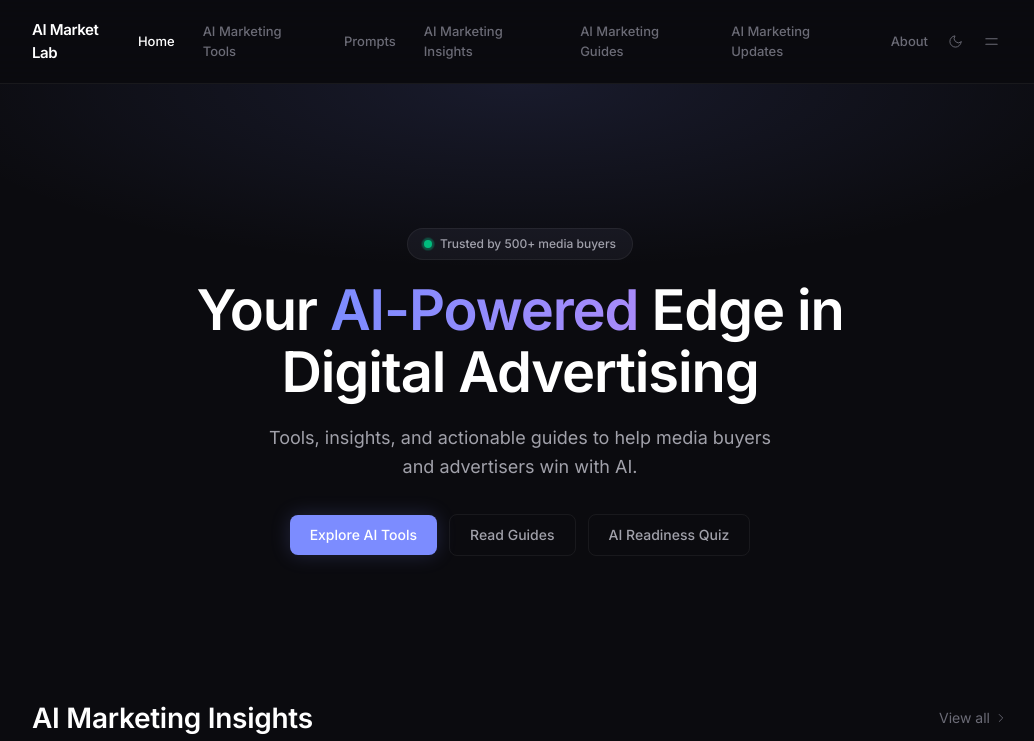
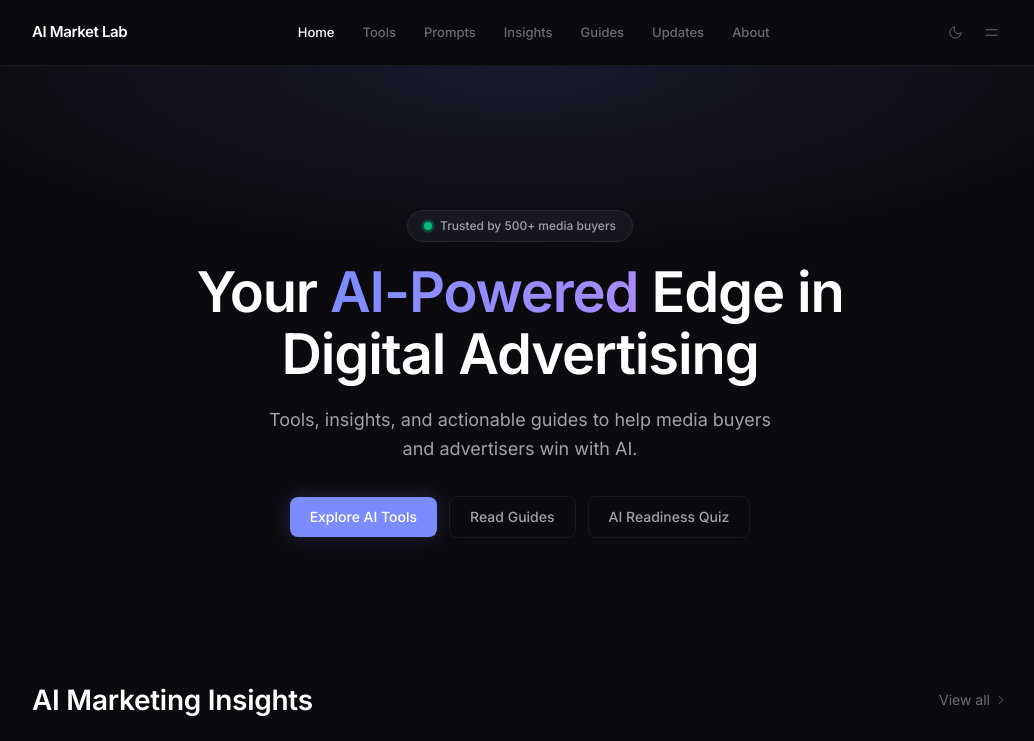
Before and after one commit to shubhamunavane/ai-marketing-lab, a Next.js app: page / in a window 1280 px wide. Shown: the top 741 px of the page, without its empty margins (120-1154 px from the left). Built offline with nearby package versions, Linux system fonts and the light colour scheme.

Commit message:
Revert navbar and footer labels to short names (Tools, Insights, Guides, Updates)

```diff
--- a/components/Footer.tsx
+++ b/components/Footer.tsx
@@ -23,10 +23,10 @@ export default function Footer() {
               </p>
               <ul className="space-y-2.5">
                 {[
-                  { href: "/insights", label: "AI Marketing Insights" },
-                  { href: "/tools", label: "AI Marketing Tools" },
-                  { href: "/guides", label: "AI Marketing Guides" },
-                  { href: "/updates", label: "AI Marketing Updates" },
+                  { href: "/insights", label: "Insights" },
+                  { href: "/tools", label: "Tools" },
+                  { href: "/guides", label: "Guides" },
+                  { href: "/updates", label: "Updates" },
                   { href: "/prompts", label: "Prompts" },
                 ].map((link) => (
                   <li key={link.href}>
--- a/components/Navbar.tsx
+++ b/components/Navbar.tsx
@@ -60,11 +60,11 @@ export default function Navbar() {
 
   const links = [
     { href: "/", label: "Home" },
-    { href: "/tools", label: "AI Marketing Tools" },
+    { href: "/tools", label: "Tools" },
     { href: "/prompts", label: "Prompts" },
-    { href: "/insights", label: "AI Marketing Insights" },
-    { href: "/guides", label: "AI Marketing Guides" },
-    { href: "/updates", label: "AI Marketing Updates" },
+    { href: "/insights", label: "Insights" },
+    { href: "/guides", label: "Guides" },
+    { href: "/updates", label: "Updates" },
     { href: "/about", label: "About" },
   ];
 
```
